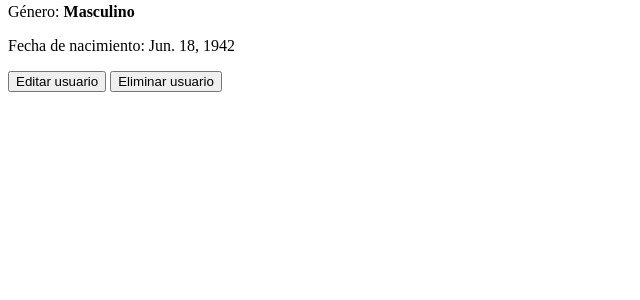
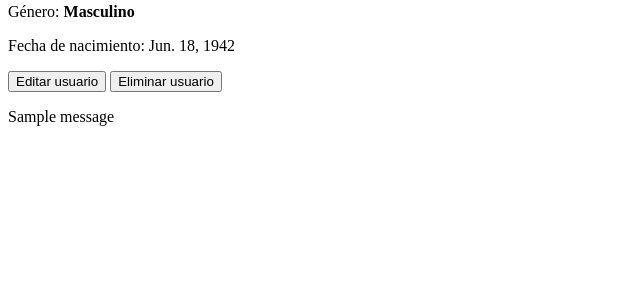
Before and after one commit to MartinMelo97/Django-CRUD-AzulSchool, a Django app: page /main/2/ in a window 1280 px wide. Shown: the part 197-497 px from the top of the page, without its empty margins (0-640 px from the left). Run offline with Django 3.2, Linux system fonts and the light colour scheme; data comes from the database, SQL or seed files in the repository; both versions use the stored data as it was after the commit; one stand-in notice (Sample message) is shown.

Commit message:
Implementing messages framework on templates

```diff
--- a/main/views.py
+++ b/main/views.py
@@ -2,6 +2,7 @@ from django.shortcuts import render, redirect
 from django import views
 from .models import UserModel
 from .forms import UserForm
+from django.contrib import messages
 
 class GetUsersView (views.View):
     def get(self, request):
@@ -56,6 +57,7 @@ class CreateUserView(views.View):
         if new_form.is_valid():
             form_data = new_form.save(commit=False)
             form_data.save()
+            messages.success(request, 'Usuario creado exitósamente!')
             return redirect('/main')
         else:
             errors = new_form.errors.as_data()
@@ -65,6 +67,7 @@ class CreateUserView(views.View):
                 'form': form,
                 'action': self.action
             }
+            messages.error(request, 'Algo falló al momento de crear un usuario')
             return render(request, self.template_name, context)
 
 class UpdateUserView(views.View):
@@ -94,6 +97,7 @@ class UpdateUserView(views.View):
         if edit_form.is_valid():
             form_data = edit_form.save(commit=False)
             form_data.save()
+            messages.success(request, 'Usuario actualizado exitósamente!')
             return redirect('/main/' + str(id))
         else:
             errors = edit_form.errors.as_data()
@@ -104,10 +108,12 @@ class UpdateUserView(views.View):
                 'action': self.action,
                 'user': user
             }
+            messages.error(request, 'Algo falló al editar la información del usuario')
             return render(request, self.template_name, context)
 
 def DeleteUserView(request, id):
     user = UserModel.objects.get(id=id)
     user.delete()
+    messages.success(request, 'Usuario eliminado')
 
     return redirect('/main/')
--- a/templates/base.html
+++ b/templates/base.html
@@ -14,5 +14,15 @@
     {% block content %}
     {% endblock content %}
 
+    {% if messages %}
+        {% for message in messages %}
+            {% if message.level == DEFAULT_MESSAGE_LEVELS.ERROR %}
+                <p> <b>ERROR: </b>{{ message }}</p>
+            {% else %}
+                <p>{{ message }}</p>
+            {% endif %}
+        {% endfor %}
+    {% endif %}
+
 </body>
 </html>
```
Also changed, not shown: db.sqlite3.
